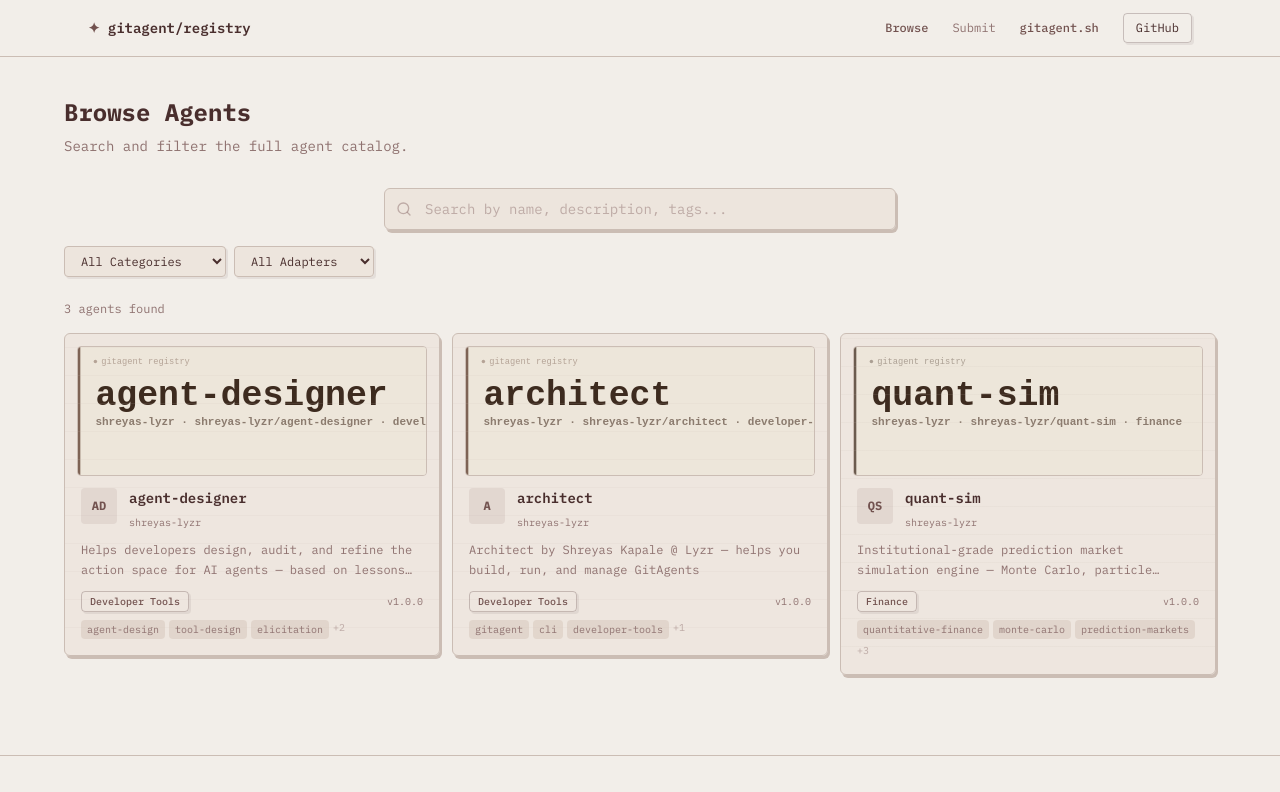
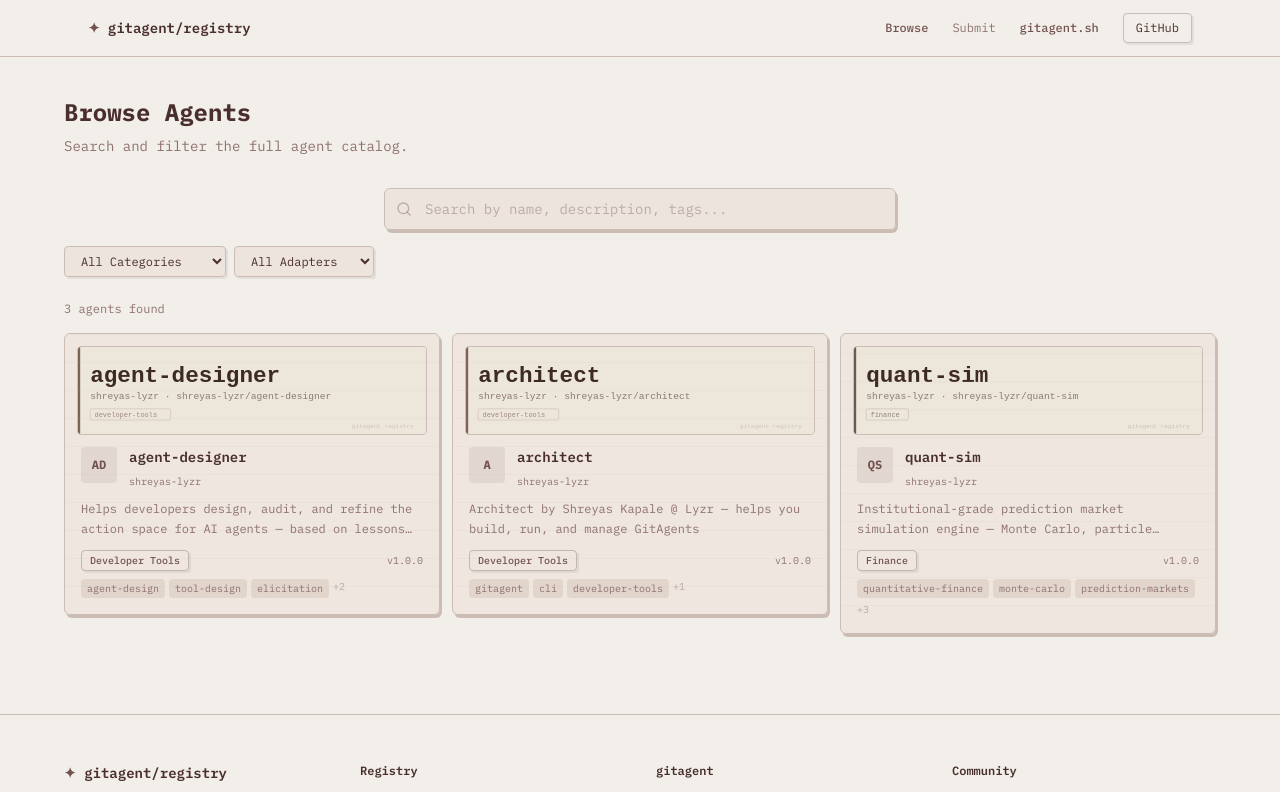
Before and after one commit to open-gitagent/registry-landing, a React (Vite) app: page /browse in a window 1280 px wide. Shown: the top 792 px of the page. Built offline with nearby package versions, Linux system fonts and the light colour scheme.

Commit message:
fix: card banner uses compact 800x200 viewBox — no more cropping
- Separate viewBox (800x200) sized for card containers
- preserveAspectRatio='none' fills any container shape
- Name 52px, author/repo 22px, category badge, watermark
- All text visible with proper spacing, no more cramming

```diff
--- a/src/components/AgentCard.tsx
+++ b/src/components/AgentCard.tsx
@@ -24,9 +24,7 @@
           {agent.banner ? (
             <img src={agent.banner} alt="" className="w-full h-32 object-cover" loading="lazy" />
           ) : (
-            <div className="h-32">
-              <GeneratedBanner name={agent.name} author={agent.author} repo={agent.repository} category={agent.category} />
-            </div>
+            <GeneratedBanner name={agent.name} author={agent.author} repo={agent.repository} category={agent.category} />
           )}
         </div>
 
--- a/src/components/GeneratedBanner.tsx
+++ b/src/components/GeneratedBanner.tsx
@@ -1,7 +1,7 @@
 /**
  * Clean typographic banner — matches the /api/og image style.
- * Fixed 1200x630 viewBox. Content stacked from top so it's
- * visible even when cropped in short card containers.
+ * Fixed 1200x630 viewBox, preserveAspectRatio="none" stretches
+ * to fill any container without cropping.
  */
 
 interface Props {
@@ -28,62 +28,50 @@
   author,
   repo,
   category,
-  description,
   className = "",
 }: Props) {
   const seed = hash(`${author}/${name}`);
   const accent = ACCENTS[seed % ACCENTS.length];
   const repoShort = repo?.replace("https://github.com/", "") ?? "";
 
-  const meta = [
-    author,
-    repoShort ? `· ${repoShort}` : "",
-    category ? `· ${category}` : "",
-  ].filter(Boolean).join("  ");
-
-  const desc = description
-    ? description.length > 70 ? description.slice(0, 70) + "..." : description
-    : "";
+  const meta = [author, repoShort].filter(Boolean).join("  ·  ");
 
   return (
     <svg
-      viewBox="0 0 1200 630"
+      viewBox="0 0 800 200"
       xmlns="http://www.w3.org/2000/svg"
-      preserveAspectRatio="xMinYMin slice"
+      preserveAspectRatio="none"
       className={className}
       style={{ width: "100%", height: "100%", display: "block" }}
     >
-      <rect width="1200" height="630" fill="#EDE6DA" />
+      <rect width="800" height="200" fill="#EDE6DA" />
 
       {/* Accent bar — left edge */}
-      <rect x="0" y="0" width="8" height="630" fill={accent} />
+      <rect x="0" y="0" width="5" height="200" fill={accent} />
 
-      {/* Badge — top left */}
-      <circle cx="60" cy="50" r="6" fill={accent} opacity="0.5" />
-      <text x="80" y="58" fontFamily="monospace" fontSize="30" fill={accent} opacity="0.5">
-        gitagent registry
-      </text>
-
-      {/* Agent name — big, near top */}
-      <text x="60" y="200" fontFamily="monospace" fontSize="120" fontWeight="700" fill="#3D2B1F">
+      {/* Agent name */}
+      <text x="28" y="80" fontFamily="monospace" fontSize="52" fontWeight="700" fill="#3D2B1F">
         {name}
       </text>
 
-      {/* Author · repo · category */}
-      <text x="60" y="270" fontFamily="monospace" fontSize="38" fontWeight="600" fill="#8B7B6E">
+      {/* Author · repo */}
+      <text x="28" y="120" fontFamily="monospace" fontSize="22" fontWeight="500" fill="#8B7B6E">
         {meta}
       </text>
 
-      {/* Description */}
-      {desc && (
-        <text x="60" y="360" fontFamily="monospace" fontSize="38" fill="#6B5B4E">
-          {desc}
-        </text>
+      {/* Category badge */}
+      {category && (
+        <>
+          <rect x="28" y="142" width={category.length * 11 + 20} height="26" rx="4" fill="none" stroke={accent} strokeWidth="1" opacity="0.4" />
+          <text x="38" y="161" fontFamily="monospace" fontSize="16" fill={accent} opacity="0.7">
+            {category}
+          </text>
+        </>
       )}
 
       {/* Watermark — bottom right */}
-      <text x="1140" y="600" textAnchor="end" fontFamily="monospace" fontSize="28" fill={accent} opacity="0.3">
-        registry.gitagent.sh
+      <text x="772" y="186" textAnchor="end" fontFamily="monospace" fontSize="14" fill={accent} opacity="0.25">
+        gitagent registry
       </text>
     </svg>
   );
```
